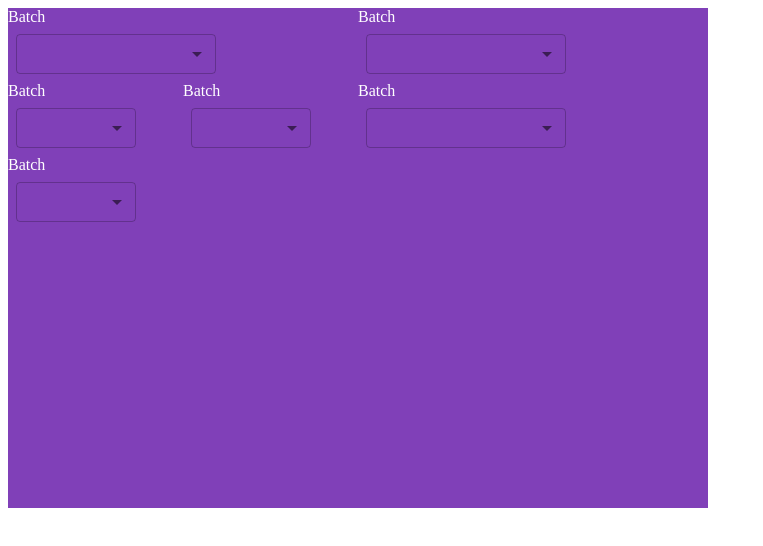
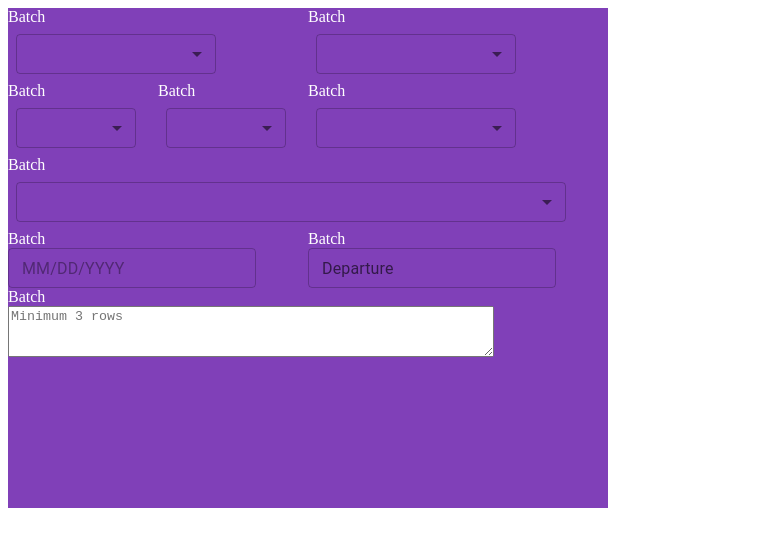
Before and after one commit to Kishor-Patil97/lecture-management, a React (Create React App) app in the folder lecture-management-system/: page /Popup in a window 1280 px wide. Shown: the top 546 px of the page, without its empty margins (0-763 px from the left). Built offline with nearby package versions, Linux system fonts and the light colour scheme.

Commit message:
calendar and pop up change

```diff
--- a/lecture-management-system/package.json
+++ b/lecture-management-system/package.json
@@ -9,16 +9,20 @@
     "@fullcalendar/daygrid": "^6.1.10",
     "@fullcalendar/react": "^6.1.10",
     "@mui/icons-material": "^5.14.19",
+    "@mui/lab": "^5.0.0-alpha.155",
     "@mui/material": "^5.14.20",
+    "@mui/x-date-pickers": "^6.18.4",
     "@testing-library/jest-dom": "^5.17.0",
     "@testing-library/react": "^13.4.0",
     "@testing-library/user-event": "^13.5.0",
     "bootstrap": "^5.3.2",
+    "date-fns": "^2.30.0",
     "react": "^18.2.0",
     "react-bootstrap": "^2.9.1",
     "react-dom": "^18.2.0",
     "react-router-dom": "^6.14.1",
     "react-scripts": "5.0.1",
+    "react-textarea-autosize": "^8.5.3",
     "web-vitals": "^2.1.4"
   },
   "scripts": {
--- a/lecture-management-system/src/components/calendar/Calendar.js
+++ b/lecture-management-system/src/components/calendar/Calendar.js
@@ -3,13 +3,14 @@ import FullCalendar from '@fullcalendar/react';
 import dayGridPlugin from '@fullcalendar/daygrid';
 import { Grid } from '@mui/material';
 import { Filter } from '../filter/Filter';
+import Navbar from '../NavigationBar/Navbar';
 
 export const Calendar = () => {
   return (
     <>
-      <h1>Calendar Overview</h1 >
+      <Navbar />
       <Grid container>
-        <Grid item xs={6}>
+        <Grid item xs={6} style={{marginTop:'10px'}}>
           <FullCalendar
             plugins={[dayGridPlugin]}
             initialView='dayGridMonth'
--- a/lecture-management-system/src/components/filter/style.css
+++ b/lecture-management-system/src/components/filter/style.css
@@ -9,7 +9,7 @@
 }
 
 .div{
-  margin-bottom: 20px;
+  margin-bottom: 30px;
 }
 
 .textWrapper {
--- a/lecture-management-system/src/components/popup/Popup.css
+++ b/lecture-management-system/src/components/popup/Popup.css
@@ -1,5 +1,5 @@
 .form{
-    width: 700px;
+    width: 600px;
     height: 500px;
     background-color:  #8040B8;
     color: white;
--- a/lecture-management-system/src/components/popup/Popup.js
+++ b/lecture-management-system/src/components/popup/Popup.js
@@ -4,7 +4,9 @@ import './Popup.css';
 import MenuItem from '@mui/material/MenuItem';
 import Select from '@mui/material/Select';
 import { Grid } from '@mui/material';
-
+import {DatePicker} from '@mui/x-date-pickers';
+import CalendarMonthIcon from '@mui/icons-material/CalendarMonth';
+import TextareaAutosize from '@mui/material/TextareaAutosize';
 
 export const Popup = () => {
     return (
@@ -65,10 +67,10 @@ export const Popup = () => {
                         </Select>
                     </FormControl >
                 </Grid>
-                <Grid item >
+                <Grid item sm={12}>
                     <div>Batch</div>
                     <FormControl sx={{ m: 1, minWidth: 120 }} size="small" >
-                        <Select>
+                        <Select style={{ width: '550px' }}>
                             <MenuItem value={9}>April 2022-2024</MenuItem>
                             <MenuItem >October 2022-2024</MenuItem>
                             <MenuItem >April 2023-2025</MenuItem>
@@ -76,6 +78,22 @@ export const Popup = () => {
                         </Select>
                     </FormControl >
                 </Grid>
+                <Grid item sm={6}>
+                    <div>Batch</div>
+                    <DatePicker slotProps={{ textField: { size: 'small' } }}/>
+                </Grid>
+                <Grid item sm={6}>
+                    <div>Batch</div>
+                    <DatePicker
+                        label="Departure"
+                        slots={{ openPickerIcon: CalendarMonthIcon }}
+                        slotProps={{ textField: { size: 'small' } }}
+                    />
+                </Grid>
+                <Grid item sm={12}>
+                    <div>Batch</div>
+                    <TextareaAutosize minRows={3} style={{ width: "80%" }} placeholder="Minimum 3 rows" />
+                </Grid>
             </Grid>
         </div>
     );
```
Also changed, not shown: lecture-management-system/src/App.js (+8 -6 lines), 1 other file (tests, documents, lock files or other folders).
